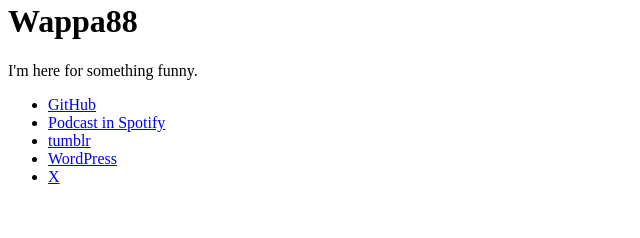
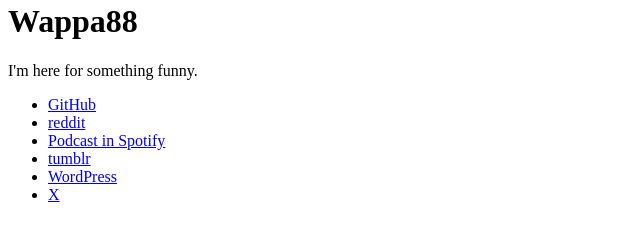
Before and after one commit to Wappa88/Wappa88.github.io, a plain HTML site: page index.html in a window 1280 px wide. Shown: the part 300-538 px from the top of the page, without its empty margins (0-640 px from the left). Drawn offline with Linux system fonts and the light colour scheme.

Commit message:
Add reddit account

```diff
--- a/index.html
+++ b/index.html
@@ -13,6 +13,7 @@
 
         <ul>
             <li><a href="https://github.com/Wappa88" target="_blank">GitHub</a></li>
+            <li><a href="https://www.reddit.com/user/wappa88">reddit</a></li>
             <li><a href="https://open.spotify.com/show/1jvZEHF8dk3KTSvvFfleix" target="_blank">Podcast in Spotify</a></li>
             <li><a href="https://wappa88.tumblr.com/" target="_blank">tumblr</a></li>
             <li><a href="https://wappa88.wordpress.com/" target="_blank">WordPress</a></li>
```
